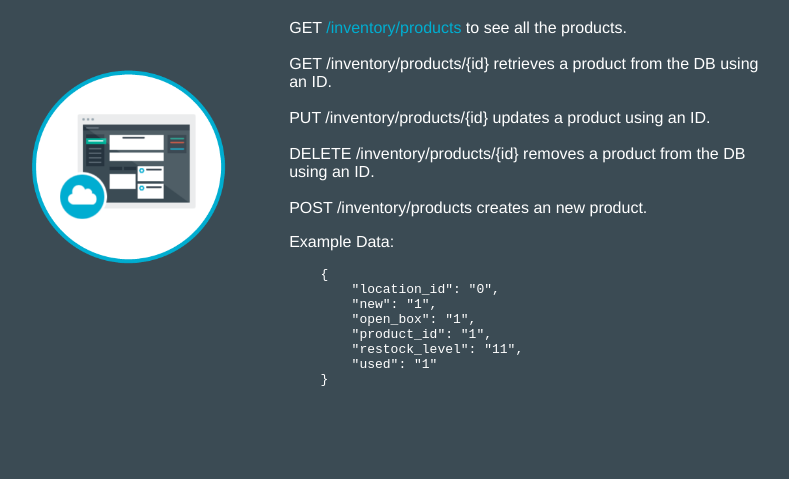
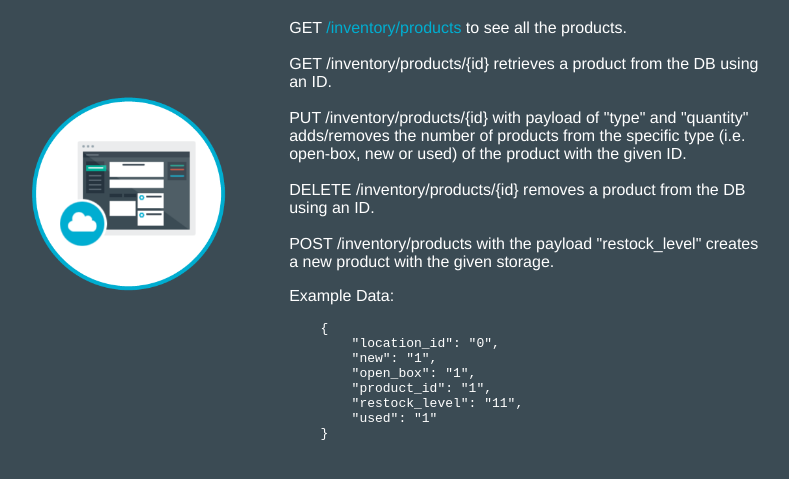
Before and after one commit to devops-foxtrot-s17/inventory, a plain HTML site: page app/nyu-devops-s17-inventory/static/index.html in a window 1280 px wide. Shown: the part 193-672 px from the top of the page, without its empty margins (253-1042 px from the left). Drawn offline with Linux system fonts and the light colour scheme; files that its build step writes are made by us from their sources; files whose address does not match are found by name.

Commit message:
Updated payloads by the reviews

```diff
--- a/app/nyu-devops-s17-inventory/static/index.html
+++ b/app/nyu-devops-s17-inventory/static/index.html
@@ -20,11 +20,12 @@
         <br><br>
         GET /inventory/products/{id} retrieves a product from the DB using an ID.
         <br><br>
-        PUT /inventory/products/{id} updates a product using an ID.
+        PUT /inventory/products/{id} with payload of "type" and "quantity" adds/removes the number of products from the specific type (i.e. open-box, new or used) of the product with the given ID.
         <br><br>
         DELETE /inventory/products/{id} removes a product from the DB using an ID.
         <br><br>
-        POST /inventory/products creates an new product.
+        POST /inventory/products with the payload "restock_level" creates a new product with the given storage.
+
                 <p>Example Data:</p>
                 <pre>
     {
```
